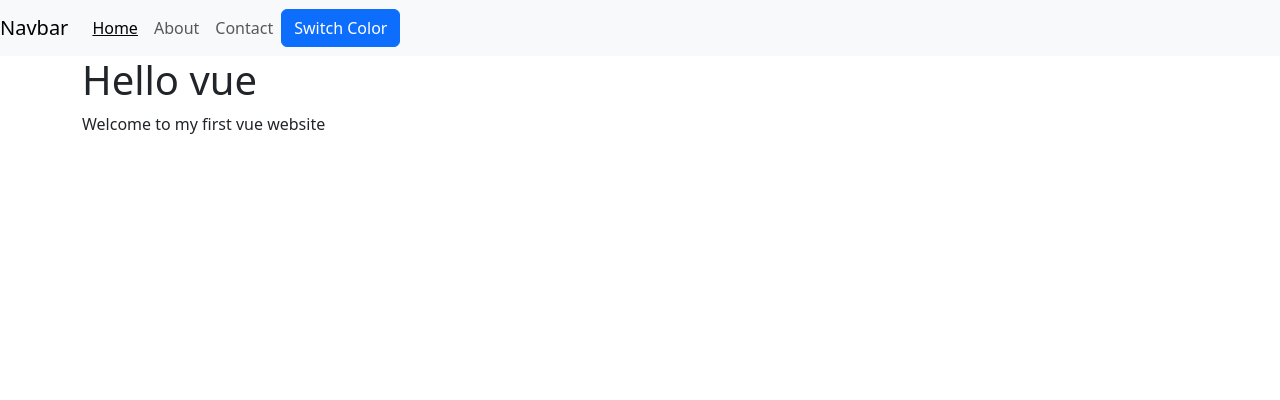
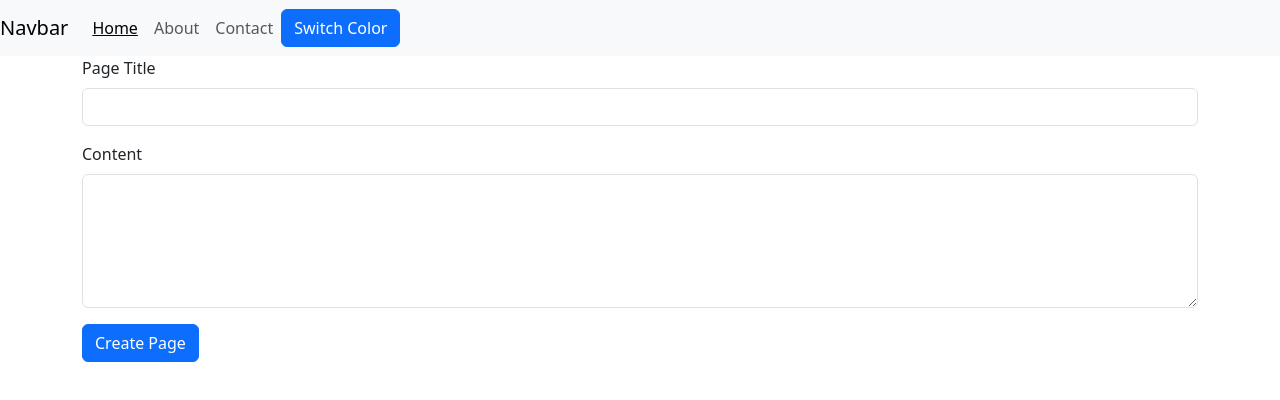
Before and after one commit to harshkumarkhatri/Vue-Learning-2, a Vue app: page / in a window 1280 px wide. Shown: the top 400 px of the page. Built offline with nearby package versions, Linux system fonts and the light colour scheme.

Commit message:
added form, learnt about binding variable and method with form

```diff
--- a/src/App.vue
+++ b/src/App.vue
@@ -4,19 +4,23 @@
     :index="activePage"
     :update-active-index="(index) => (activePage = index)"
   ></page-navbar>
-  <page-viewer :page="pages[activePage]"></page-viewer>
+  <create-page :page-created="pageCreated"></create-page>
+  <!-- <page-viewer :page="pages[activePage]"></page-viewer>
+   -->
   <!-- First approach of handling when data is being loaded -->
   <!-- v-if="pages.length > 0" -->
 </template>
 
 <script>
-import PageViewer from "./components/PageViewer.vue";
+// import PageViewer from "./components/PageViewer.vue";
 import PageNavbar from "./components/PageNavbar.vue";
+import CreatePage from "./components/CreatePage.vue";
 
 export default {
   components: {
     PageNavbar,
-    PageViewer,
+    // PageViewer,
+    CreatePage,
   },
   created() {
     this.getPages();
@@ -35,6 +39,9 @@
       let data = await res.json();
       this.pages = data;
     },
+    pageCreated(pageObject) {
+      console.log(pageObject);
+    },
   },
 };
 </script>
--- /dev/null
+++ b/src/components/CreatePage.vue
@@ -0,0 +1,44 @@
+<template>
+  <div class="container mb-3">
+    <form action="">
+      <div class="mb-3">
+        <label for="" class="form-label"> Page Title </label>
+        <input type="text" class="form-control" v-model="pageTitle" />
+        <!--
+            First way of setting up binding for a form
+             :value="pageTitle"
+          @input="(e) => (pageTitle = e.target.value)" -->
+      </div>
+      <div class="mb-3">
+        <label for="" class="form-label"> Content </label>
+        <textarea
+          type="text"
+          class="form-control"
+          rows="5"
+          v-model="content"
+        ></textarea>
+      </div>
+      <div class="mb-3">
+        <button
+          class="btn btn-primary"
+          @click="pageCreated({ pageTitle, content })"
+        >
+          Create Page
+        </button>
+      </div>
+    </form>
+  </div>
+</template>
+
+<script>
+export default {
+  name: "CreatePage",
+  props: ["pageCreated"],
+  data() {
+    return {
+      pageTitle: "",
+      content: "",
+    };
+  },
+};
+</script>
```
